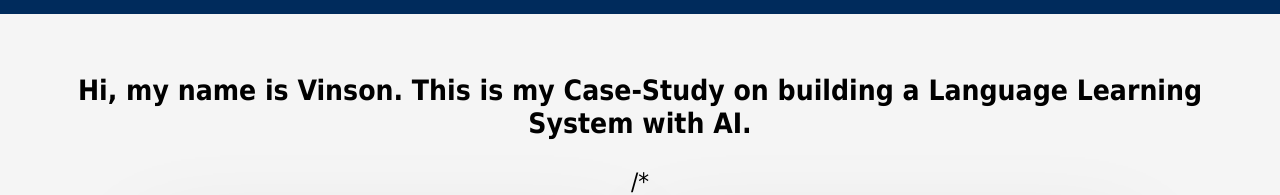
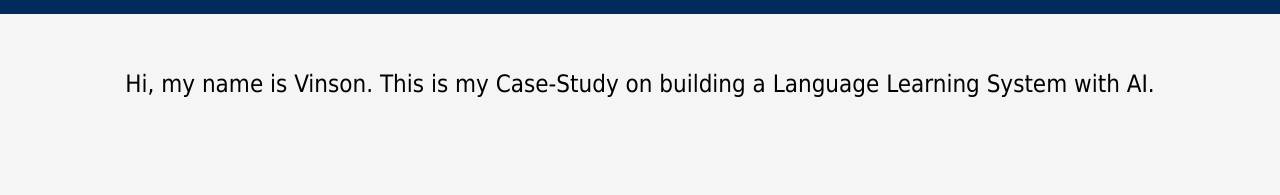
Before and after one commit to vinson-han/vinson-han-react-portfolio, a React (Vite) app: page / in a window 1280 px wide. Shown: the part 340-535 px from the top of the page. Built offline with nearby package versions, Linux system fonts and the light colour scheme.

Commit message:
Update Home.jsx

```diff
--- a/src/components/Home.jsx
+++ b/src/components/Home.jsx
@@ -7,18 +7,16 @@ import Card from "./Card";
 
 const Home = () => {
   return (
-    // Add elements inside here to visually indicate that this
-    // component is rendering
-    // Your Home page should greet your user and explain your role
-    // Refer to your original portfolio
     <main>
       <aside>
-        <h3>
-          {" "}
-          <p id="roles">Hi, my name is Vinson. This is my Case-Study on building a Language Learning System with AI.</p>
-        </h3>
+        <p id="roles">
+          Hi, my name is Vinson. This is my Case-Study on building a Language Learning System with AI.
+        </p>
       </aside>
-     /* <article className="project">
+
+      {/* Uncomment this section to display projects */}
+      {/*
+      <article className="project">
         <div className="projectItem">
           <Card
             img={kabanImage}
@@ -45,7 +43,7 @@ const Home = () => {
             title="Github Repo Search"
             tech="React | Tailwind | Express | MongoDB"
             content="Fullstack Application that allows you to search Github Repos"
-            codeLink="https://github.com/vinson-han/githhub"
+            codeLink="https://github.com/vinson-han/github"
           />
         </div>
         <div className="projectItem">
@@ -58,7 +56,7 @@ const Home = () => {
           />
         </div>
       </article>
-      */
+      */}
     </main>
   );
 };
```
